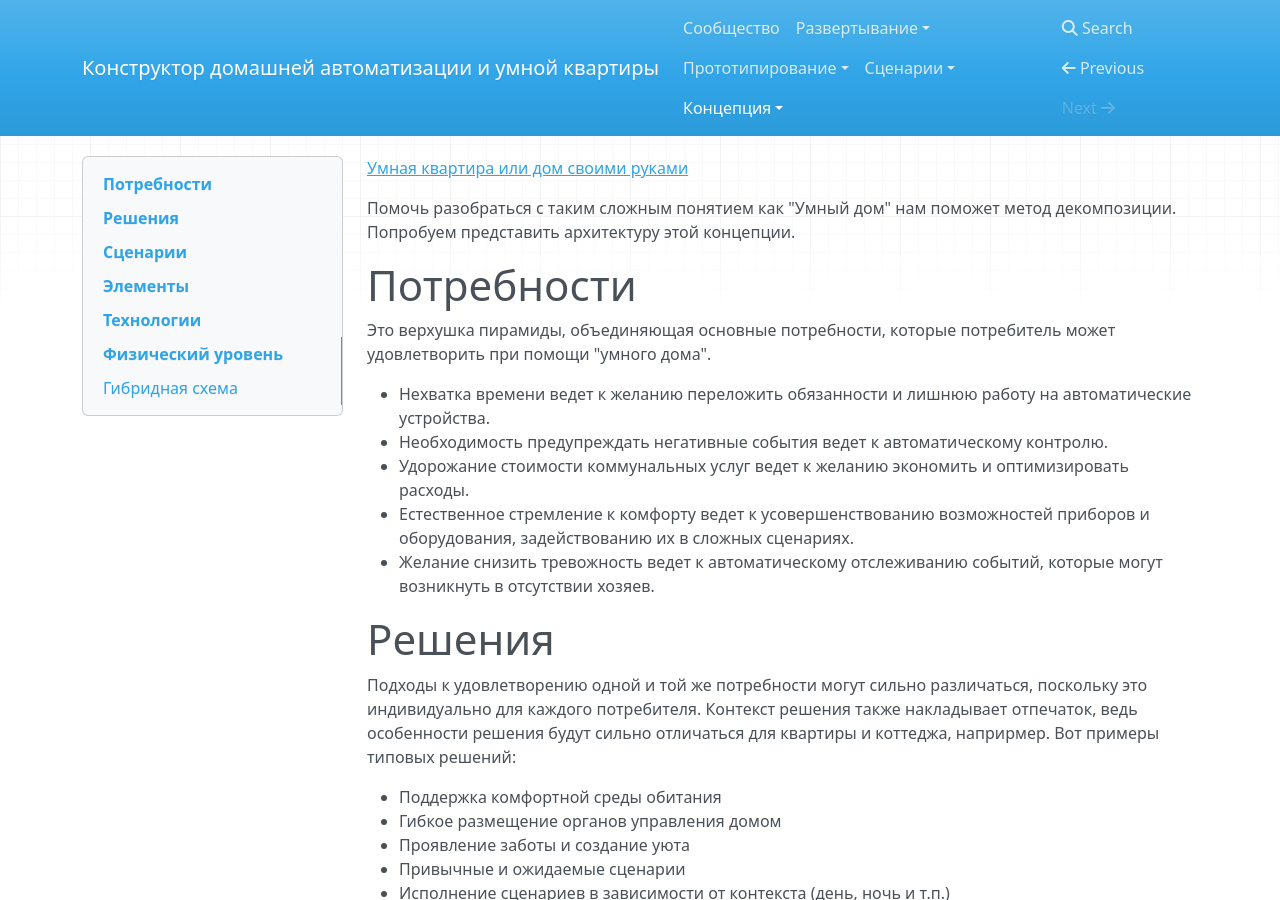
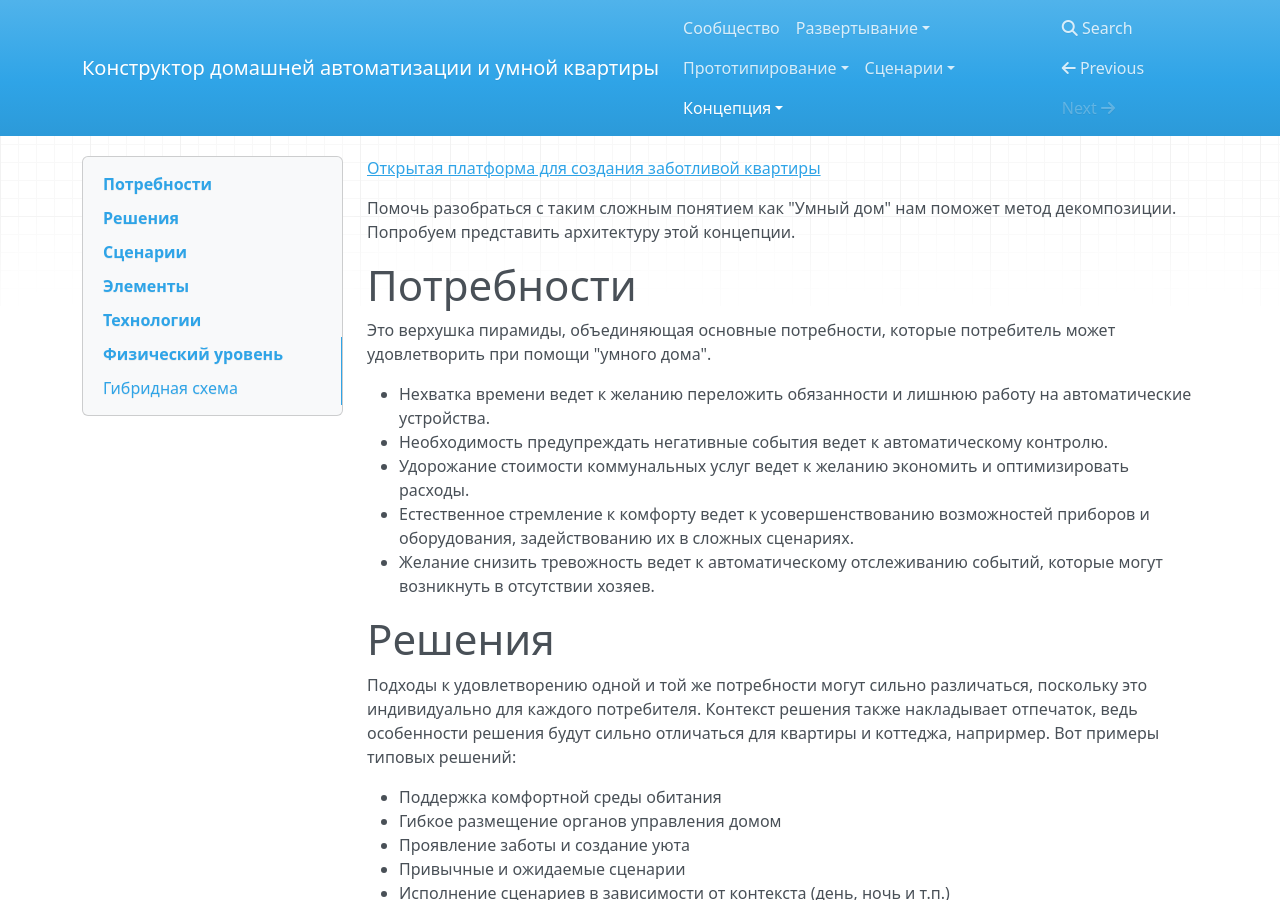
Before and after one commit to cutecare/cutecare-docs, an MkDocs documentation site: the page built from docs/Архитектура.md, in a window 1280 px wide and 900 px high. Built offline with MkDocs 1.6.1, drawn with Linux system fonts in a browser that asks for light colours; nearby versions of some CDN libraries; old or Windows-style settings are respelled for this version of MkDocs.

Commit message:
Update Архитектура.md

```diff
--- a/docs/Архитектура.md
+++ b/docs/Архитектура.md
@@ -1,4 +1,4 @@
-[Умная квартира или дом своими руками](http://cutecare.ru)
+[Открытая платформа для создания заботливой квартиры](http://cutecare.ru)
 
 Помочь разобраться с таким сложным понятием как "Умный дом" нам поможет метод декомпозиции. Попробуем представить архитектуру этой концепции.
 
```
